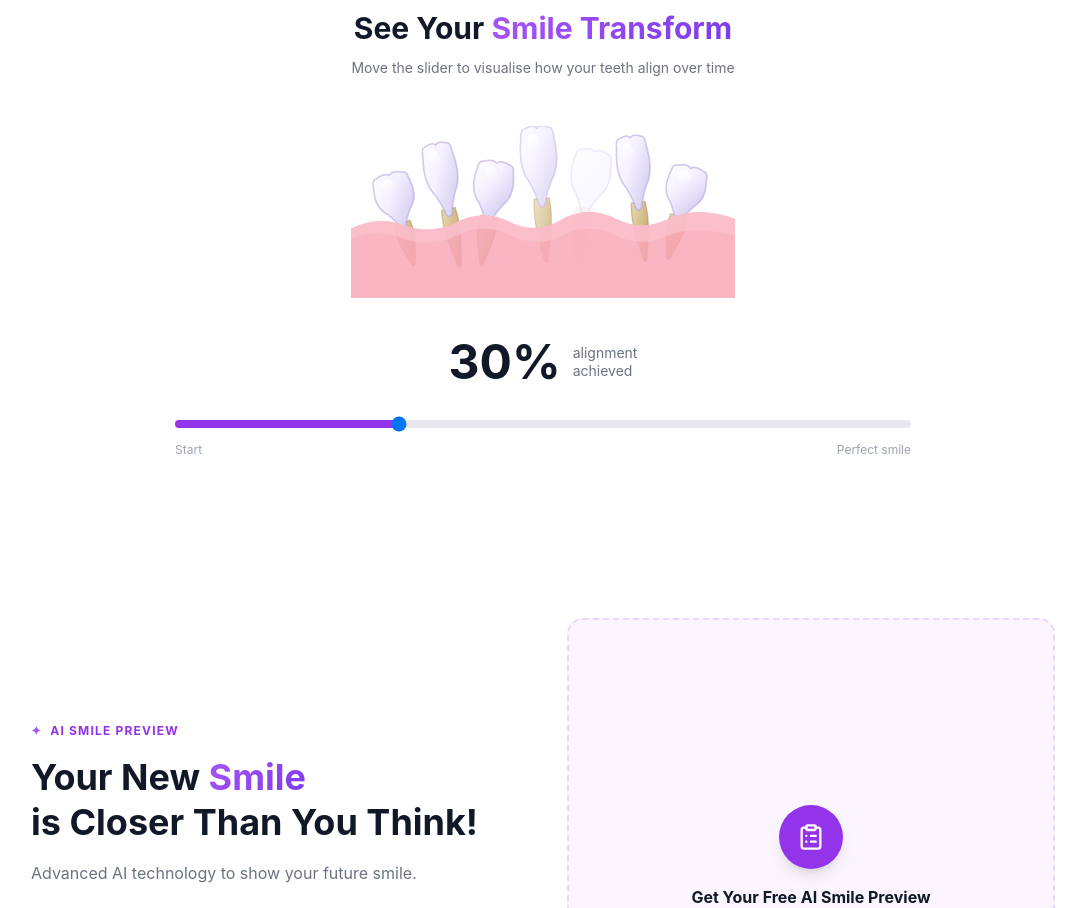
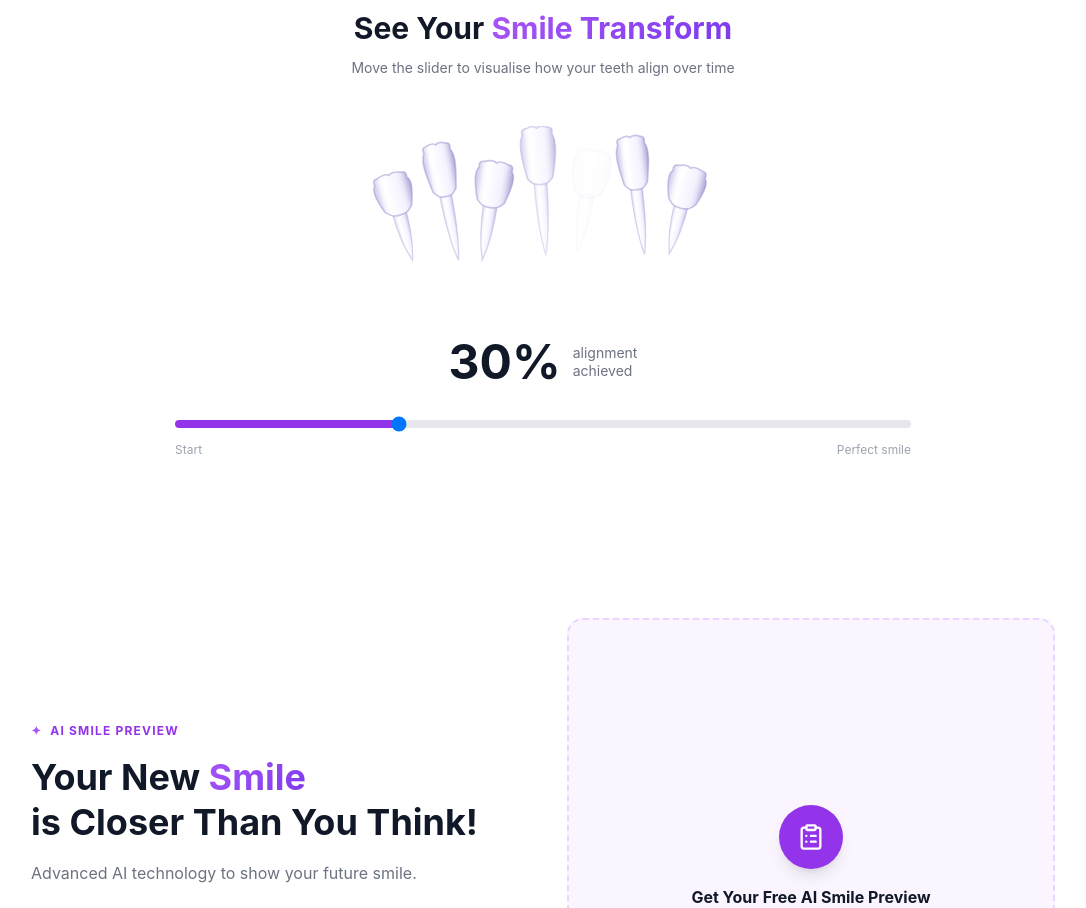
Before and after one commit to AntonWeel/luxury-ai-orthodontics, a React (Vite) app: page / in a window 1280 px wide. Shown: the part 1260-2168 px from the top of the page, without its empty margins (97-1183 px from the left). Built offline with nearby package versions, Linux system fonts and the light colour scheme.

Commit message:
Отбелить зубы Coldrex

```diff
--- a/src/pages/Index.tsx
+++ b/src/pages/Index.tsx
@@ -98,37 +98,31 @@ function AlignmentSliderSection() {
         <div className="relative mb-10 flex justify-center">
           <svg viewBox="0 0 116 52" className="w-96 h-auto" xmlns="http://www.w3.org/2000/svg">
             <defs>
-              {/* Градиент коронки — белый глянец */}
-              <linearGradient id="toothGrad" x1="0%" y1="0%" x2="100%" y2="100%">
-                <stop offset="0%" stopColor="#ffffff" />
-                <stop offset="40%" stopColor="#f4f0ff" />
-                <stop offset="100%" stopColor="#c8bfea" />
+              {/* Единый градиент — весь зуб белый, как в рекламе */}
+              <linearGradient id="toothGrad" x1="0%" y1="0%" x2="100%" y2="0%">
+                <stop offset="0%" stopColor="#e8e4f8" />
+                <stop offset="30%" stopColor="#ffffff" />
+                <stop offset="70%" stopColor="#f5f2ff" />
+                <stop offset="100%" stopColor="#ccc5e8" />
               </linearGradient>
-              {/* Градиент корня — тёплый жёлто-бежевый */}
-              <linearGradient id="rootGrad" x1="0%" y1="0%" x2="100%" y2="100%">
-                <stop offset="0%" stopColor="#e8d9b0" />
-                <stop offset="50%" stopColor="#d4bc8a" />
-                <stop offset="100%" stopColor="#b8985a" />
+              <linearGradient id="ghostGrad" x1="0%" y1="0%" x2="100%" y2="0%">
+                <stop offset="0%" stopColor="#e8e4f8" stopOpacity="0.25" />
+                <stop offset="50%" stopColor="#ffffff" stopOpacity="0.15" />
+                <stop offset="100%" stopColor="#ccc5e8" stopOpacity="0.2" />
               </linearGradient>
-              {/* Градиент корня больного зуба */}
-              <linearGradient id="rootGhostGrad" x1="0%" y1="0%" x2="100%" y2="100%">
-                <stop offset="0%" stopColor="#e8d9b0" stopOpacity="0.3" />
-                <stop offset="100%" stopColor="#b8985a" stopOpacity="0.1" />
-              </linearGradient>
-              {/* Градиент для больного/прозрачного зуба */}
-              <linearGradient id="ghostGrad" x1="0%" y1="0%" x2="100%" y2="100%">
-                <stop offset="0%" stopColor="#ffffff" stopOpacity="0.4" />
-                <stop offset="100%" stopColor="#a78bfa" stopOpacity="0.1" />
-              </linearGradient>
-              {/* Блик сверху */}
+              {/* Блик — вертикальный, по центру-левее */}
               <linearGradient id="shineGrad" x1="0%" y1="0%" x2="0%" y2="100%">
-                <stop offset="0%" stopColor="#ffffff" stopOpacity="0.95" />
+                <stop offset="0%" stopColor="#ffffff" stopOpacity="1" />
+                <stop offset="60%" stopColor="#ffffff" stopOpacity="0.4" />
                 <stop offset="100%" stopColor="#ffffff" stopOpacity="0" />
               </linearGradient>
-              {/* Линия десны — скрывает часть корня */}
-              <clipPath id="crownClip">
-                <rect x="0" y="0" width="116" height="32" />
-              </clipPath>
+              {/* Боковая тень для объёма */}
+              <linearGradient id="shadowGrad" x1="0%" y1="0%" x2="100%" y2="0%">
+                <stop offset="0%" stopColor="#b0a8d8" stopOpacity="0.5" />
+                <stop offset="20%" stopColor="#b0a8d8" stopOpacity="0" />
+                <stop offset="80%" stopColor="#b0a8d8" stopOpacity="0" />
+                <stop offset="100%" stopColor="#9890c8" stopOpacity="0.6" />
+              </linearGradient>
             </defs>
             {teeth.map((t, i) => {
               const target = targetPositions[i];
@@ -138,55 +132,44 @@ function AlignmentSliderSection() {
               const centerY = curY + t.h / 2;
               const tilt = t.tilt * (1 - progress);
               const missingOpacity = t.missing ? Math.min(1, progress * 2.5) : 1;
-              // ghost-зуб прозрачен в начале, становится нормальным к 100%
               const ghostOpacity = t.ghost ? 0.18 + progress * 0.82 : 1;
               const finalOpacity = missingOpacity * ghostOpacity;
 
               const w = t.w;
               const h = t.h;
+              const cx = curX + w / 2;
 
-              // Реалистичная форма зуба-резца:
-              // — верх широкий с тремя бугорками (мамелонами)
-              // — бока плавно сужаются к шейке
-              // — снизу один корень, сужающийся к кончику
-              const cx = curX + w / 2;
-              const crown = `
-                M ${curX + 1},${curY + h * 0.12}
-                Q ${curX + 1},${curY} ${curX + w * 0.2},${curY}
-                Q ${cx - w * 0.1},${curY - 1.2} ${cx},${curY}
-                Q ${cx + w * 0.1},${curY - 1.2} ${curX + w * 0.8},${curY}
-                Q ${curX + w - 1},${curY} ${curX + w - 1},${curY + h * 0.12}
-                C ${curX + w},${curY + h * 0.35} ${curX + w - 0.5},${curY + h * 0.5} ${curX + w * 0.78},${curY + h * 0.62}
-                C ${curX + w * 0.68},${curY + h * 0.72} ${cx + w * 0.12},${curY + h * 0.78} ${cx + 1},${curY + h * 0.88}
-                Q ${cx},${curY + h * 0.96} ${cx - 1},${curY + h * 0.88}
-                C ${cx - w * 0.12},${curY + h * 0.78} ${curX + w * 0.32},${curY + h * 0.72} ${curX + w * 0.22},${curY + h * 0.62}
-                C ${curX + 0.5},${curY + h * 0.5} ${curX},${curY + h * 0.35} ${curX + 1},${curY + h * 0.12}
+              // Коронка — широкий верх, слегка сужается к шейке
+              const crownH = h * 0.58;
+              const crownPath = `
+                M ${curX + 1.5},${curY + 2}
+                Q ${curX + 1},${curY} ${curX + w * 0.22},${curY}
+                Q ${cx - w * 0.08},${curY - 1} ${cx},${curY}
+                Q ${cx + w * 0.08},${curY - 1} ${curX + w * 0.78},${curY}
+                Q ${curX + w - 1},${curY} ${curX + w - 1.5},${curY + 2}
+                C ${curX + w},${curY + crownH * 0.3} ${curX + w - 1},${curY + crownH * 0.65} ${curX + w * 0.82},${curY + crownH}
+                C ${curX + w * 0.72},${curY + crownH + 1.5} ${cx + 2},${curY + crownH + 2} ${cx},${curY + crownH + 2}
+                C ${cx - 2},${curY + crownH + 2} ${curX + w * 0.28},${curY + crownH + 1.5} ${curX + w * 0.18},${curY + crownH}
+                C ${curX + 1},${curY + crownH * 0.65} ${curX},${curY + crownH * 0.3} ${curX + 1.5},${curY + 2}
                 Z
               `;
 
-              // Блик — узкий светлый эллипс в верхней части
-              const shineX = curX + w * 0.25;
-              const shineY = curY + h * 0.06;
-              const shineW = w * 0.3;
-              const shineH = h * 0.22;
+              // Корень — плавно сужается от шейки к острому кончику, белый
+              const neckTop = curY + crownH + 1;
+              const neckLW = w * 0.32;
+              const rootTip = curY + h * 1.48;
+              const rootPath = `
+                M ${cx - neckLW / 2},${neckTop}
+                C ${cx - neckLW / 2},${neckTop + (rootTip - neckTop) * 0.3}
+                  ${cx - 1.5},${neckTop + (rootTip - neckTop) * 0.7}
+                  ${cx},${rootTip}
+                C ${cx + 1.5},${neckTop + (rootTip - neckTop) * 0.7}
+                  ${cx + neckLW / 2},${neckTop + (rootTip - neckTop) * 0.3}
+                  ${cx + neckLW / 2},${neckTop}
+                Z
+              `;
 
               const isGhost = t.ghost && progress < 0.95;
-
-              // Корень: сужается от шейки зуба вниз, слегка изогнут
-              const neckY = curY + h * 0.82;
-              const neckW = w * 0.38;
-              const rootTip = curY + h * 1.55;
-              const rootPath = `
-                M ${cx - neckW / 2},${neckY}
-                C ${cx - neckW / 2 - 1},${neckY + (rootTip - neckY) * 0.4}
-                  ${cx - 1.2},${neckY + (rootTip - neckY) * 0.75}
-                  ${cx - 0.5},${rootTip}
-                Q ${cx},${rootTip + 1} ${cx + 0.5},${rootTip}
-                C ${cx + 1.2},${neckY + (rootTip - neckY) * 0.75}
-                  ${cx + neckW / 2 + 1},${neckY + (rootTip - neckY) * 0.4}
-                  ${cx + neckW / 2},${neckY}
-                Z
-              `;
 
               return (
                 <g
@@ -194,45 +177,37 @@ function AlignmentSliderSection() {
                   style={{ opacity: finalOpacity, transition: "opacity 0.08s" }}
                   transform={`rotate(${tilt}, ${centerX}, ${centerY})`}
                 >
-                  {/* Корень (рисуется ДО коронки, чтобы быть под ней) */}
+                  {/* Корень */}
                   <path
                     d={rootPath}
-                    fill={isGhost ? "url(#rootGhostGrad)" : "url(#rootGrad)"}
-                    stroke={isGhost ? "rgba(184,152,90,0.2)" : "rgba(160,120,60,0.4)"}
+                    fill={isGhost ? "url(#ghostGrad)" : "url(#toothGrad)"}
+                    stroke={isGhost ? "rgba(200,190,240,0.2)" : "rgba(180,170,220,0.5)"}
                     strokeWidth="0.4"
                   />
-                  {/* Тело зуба (коронка) */}
+                  {/* Коронка */}
                   <path
-                    d={crown}
+                    d={crownPath}
                     fill={isGhost ? "url(#ghostGrad)" : "url(#toothGrad)"}
-                    stroke={isGhost ? "rgba(167,139,250,0.4)" : "rgba(180,160,220,0.55)"}
+                    stroke={isGhost ? "rgba(200,190,240,0.2)" : "rgba(170,160,215,0.6)"}
                     strokeWidth="0.5"
                   />
-                  {/* Блик */}
+                  {/* Боковые тени для объёма */}
                   {!isGhost && (
-                    <ellipse
-                      cx={shineX + shineW / 2} cy={shineY + shineH / 2}
-                      rx={shineW / 2} ry={shineH / 2}
+                    <path d={crownPath} fill="url(#shadowGrad)" />
+                  )}
+                  {/* Блик — узкая полоса слева от центра */}
+                  {!isGhost && (
+                    <rect
+                      x={cx - w * 0.22} y={curY + 1.5}
+                      width={w * 0.12} height={crownH * 0.55}
+                      rx={w * 0.06}
                       fill="url(#shineGrad)"
-                      transform={`rotate(-15, ${shineX + shineW / 2}, ${shineY + shineH / 2})`}
+                      opacity="0.85"
                     />
                   )}
                 </g>
               );
             })}
-
-            {/* Десна — волнистая полоса, перекрывает основания корней */}
-            <path
-              d="M 0,31 Q 8,27 16,30 Q 24,33 32,29 Q 40,25 48,29 Q 56,33 64,28 Q 72,24 80,28 Q 88,32 96,28 Q 104,24 116,28 L 116,52 L 0,52 Z"
-              fill="#f9a8b8"
-              opacity="0.85"
-            />
-            {/* Светлая часть десны сверху */}
-            <path
-              d="M 0,31 Q 8,27 16,30 Q 24,33 32,29 Q 40,25 48,29 Q 56,33 64,28 Q 72,24 80,28 Q 88,32 96,28 Q 104,24 116,28 L 116,33 Q 104,30 96,33 Q 88,37 80,33 Q 72,29 64,33 Q 56,37 48,33 Q 40,29 32,33 Q 24,37 16,34 Q 8,31 0,34 Z"
-              fill="#fbc4cf"
-              opacity="0.7"
-            />
           </svg>
         </div>
 
```
